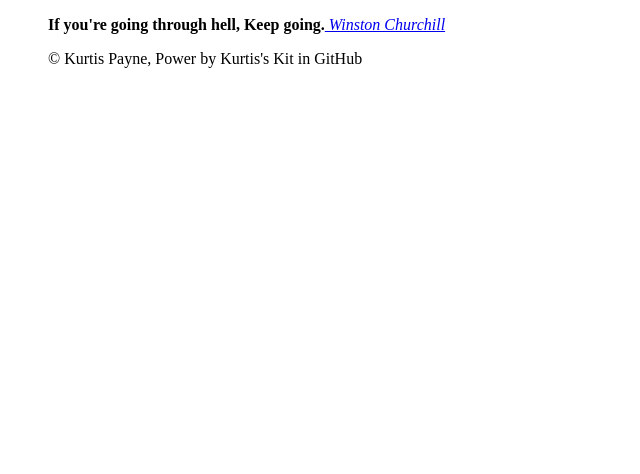
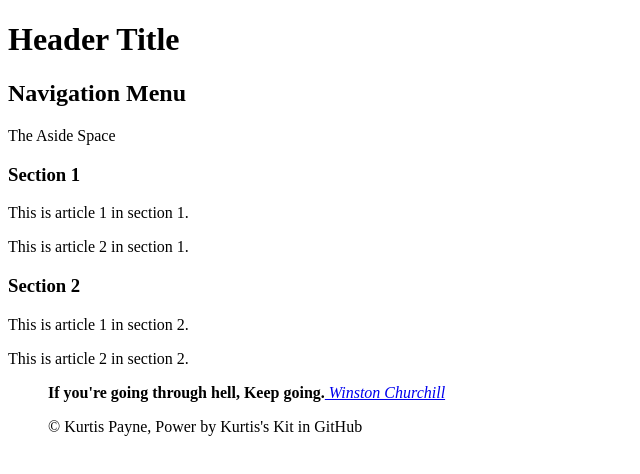
Before and after one commit to Scrapperfri3z/JavaScriptlessons, a plain HTML site: page index.html in a window 1280 px wide. Shown: the whole page, without its empty margins (0-640 px from the left). Drawn offline with Linux system fonts and the light colour scheme.

Commit message:
downgrade

```diff
--- a/index.html
+++ b/index.html
@@ -13,6 +13,30 @@
   </head>
   <body>
 
+    <header><h1>Header Title</h1></header>
+       <nav><h2>Navigation Menu</h2></nav>
+       <aside><p>The Aside Space</p></aside>
+       <section>
+         <h3>Section 1</h3>
+         <article>
+           <p>This is article 1 in section 1.</p>
+         </article>
+         <article>
+           <p>This is article 2 in section 1.</p>
+         </article>
+       </section>
+       <section>
+         <h3>Section 2</h3>
+         <article>
+           <p>This is article 1 in section 2.</p>
+         </article>
+         <article>
+           <p>This is article 2 in section 2.</p>
+         </article>
+       </section>
+
+     <script src="index.js"></script>
+
   </body>
 
   <footer>
```
Also changed, not shown: 1 other file.
